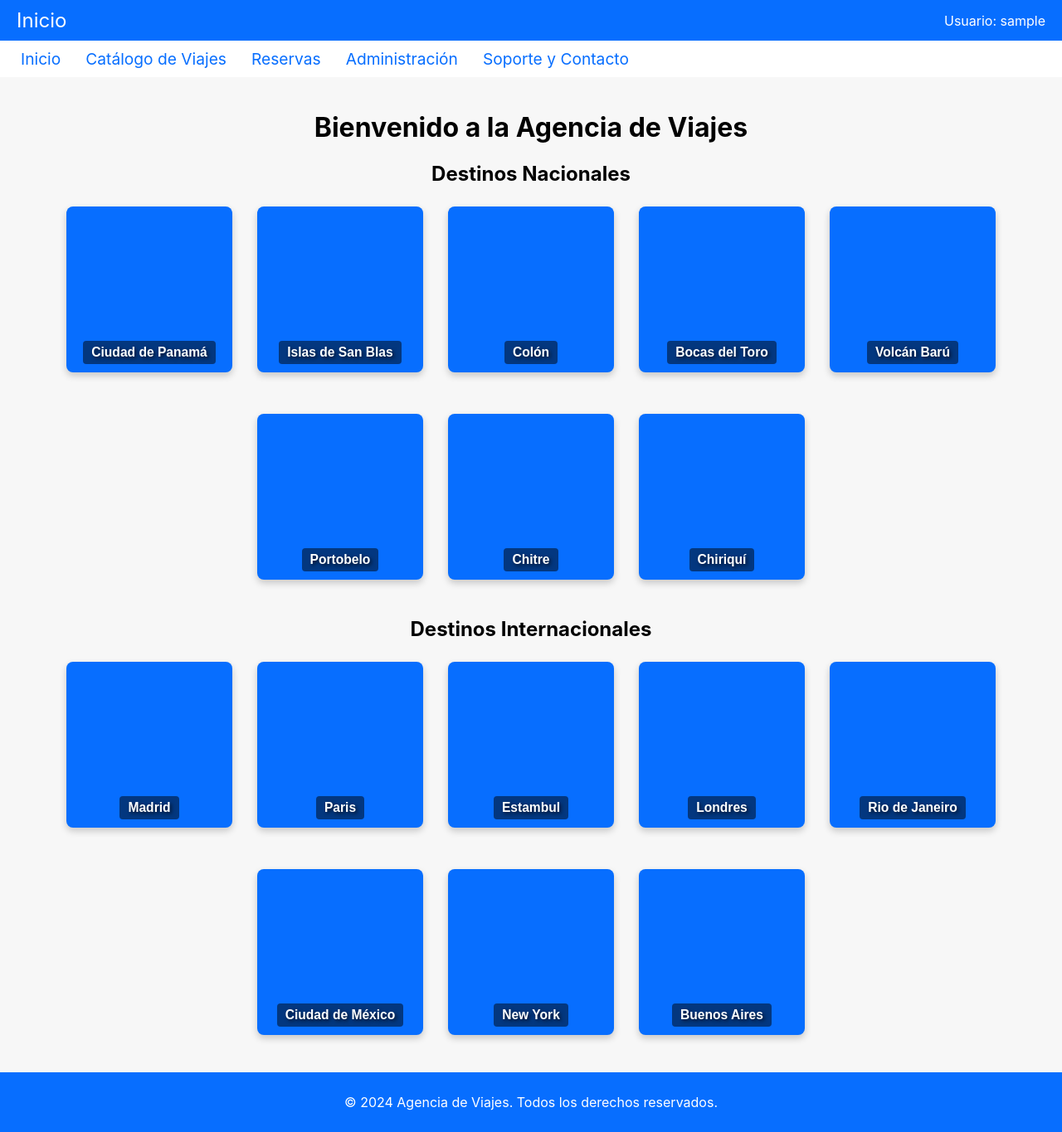
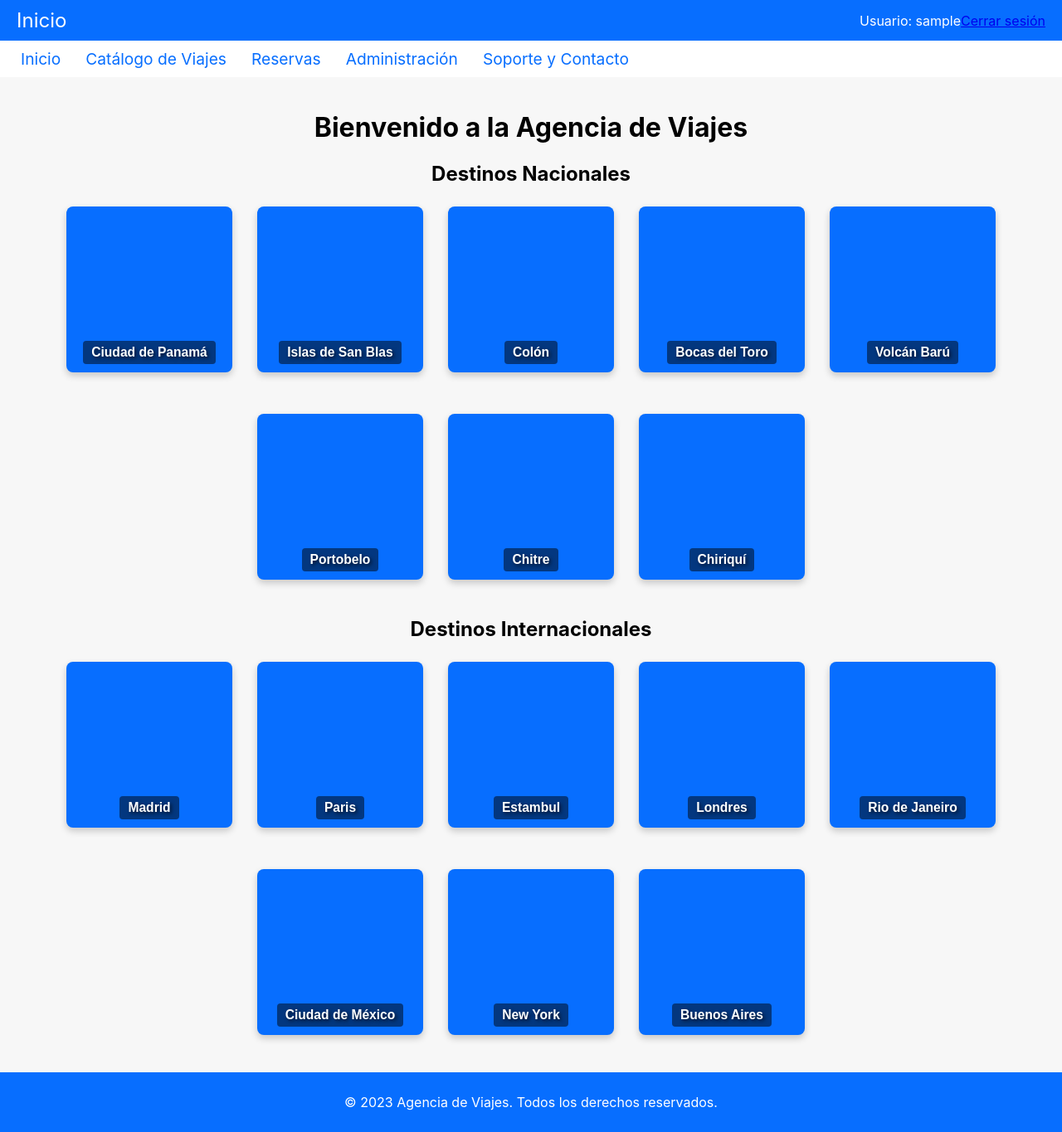
Before and after one commit to Abrego-Gerardo/DESARROLLO_VII_PROYECTO_FINAL, a PHP site: page /index.php in a window 1280 px wide. Shown: the whole page at 83% size. Run offline with PHP 8.4, Linux system fonts and the light colour scheme; the visitor is signed in with stand-in values (Sample User, id 1); data comes from the database, SQL or seed files in the repository.

Commit message:
Update index.php

```diff
--- a/index.php
+++ b/index.php
@@ -29,8 +29,9 @@ $conn->close();
         <div class="right">
             <?php
             session_start();
-            if (isset($_SESSION['username'])) {
-                echo "Usuario: " . htmlspecialchars($_SESSION['username']);
+            if (isset($_SESSION['user'])) {
+                echo "Usuario: " . htmlspecialchars($_SESSION['user']);
+                echo "<a href='views/logout.php'>Cerrar sesión</a>";
             } else {
                 echo "<a href='views/login_form.php' style='color: white;'>Iniciar Sesión</a>";
             }
@@ -85,7 +86,7 @@ $conn->close();
         </div>
     </div>
     <div class="footer">
-        <p>&copy; 2024 Agencia de Viajes. Todos los derechos reservados.</p>
+        <p>&copy; 2023 Agencia de Viajes. Todos los derechos reservados.</p>
     </div>
 </body>
 </html>
```
